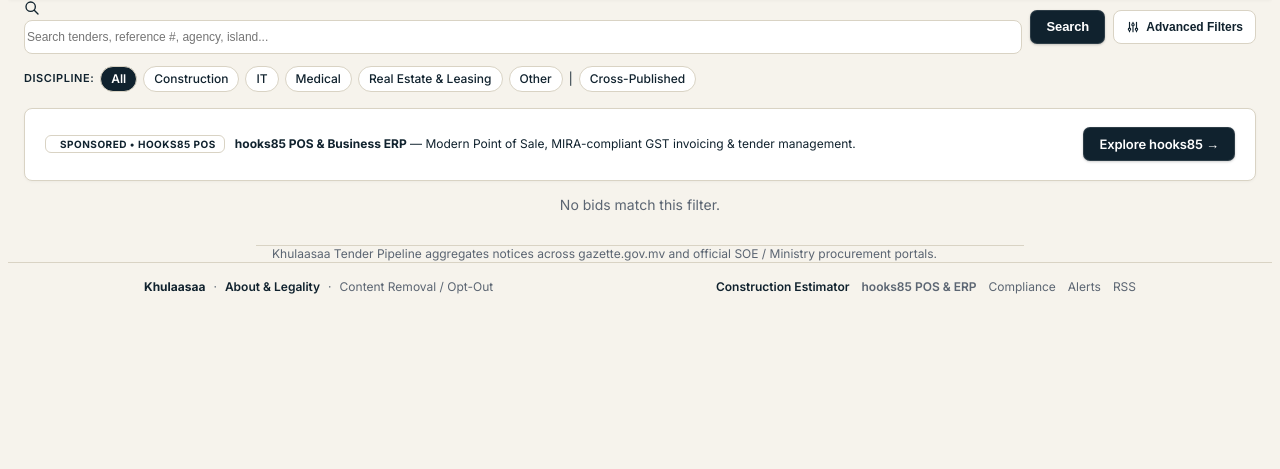
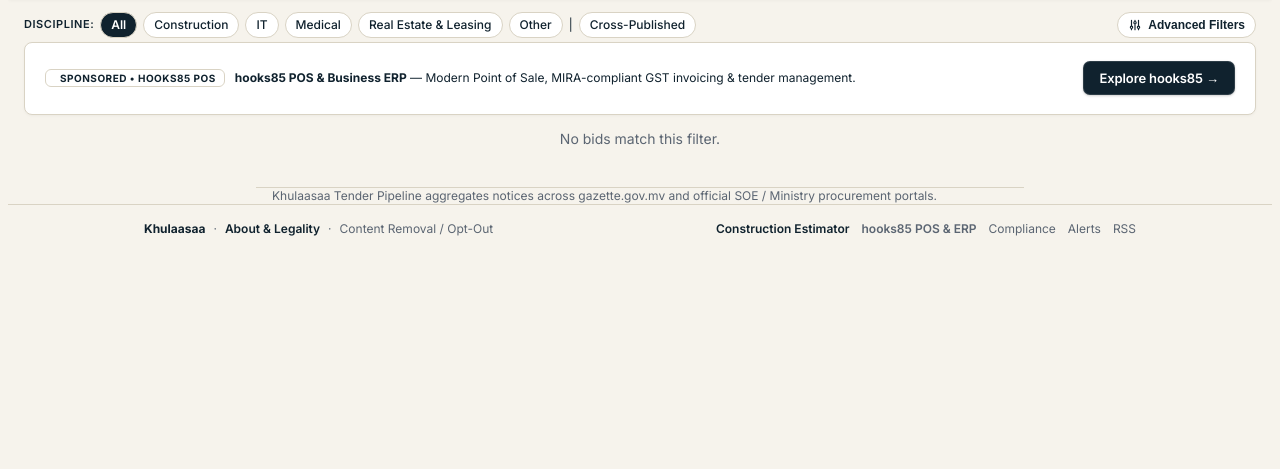
Before and after one commit to Gitrif/khulaasaa, a FastAPI app: page /bids in a window 1280 px wide. Shown: the part 177-646 px from the top of the page. Run offline with FastAPI, Linux system fonts and the light colour scheme; data that the repository does not hold is empty; some libraries are stand-ins or nearby versions.

Commit message:
fix: remove redundant in-page search bar and link appbar search directly to bids stream

```diff
--- a/templates/base.html
+++ b/templates/base.html
@@ -617,9 +617,9 @@
         gSearch.addEventListener('keydown', (e) => {
           if (e.key === 'Enter') {
             const val = gSearch.value.trim();
-            if (val && window.location.pathname !== '/') {
-              window.location.href = '/?q=' + encodeURIComponent(val);
-            }
+            const path = window.location.pathname;
+            const target = (path.startsWith('/bids') || path.startsWith('/jobs')) ? path : '/';
+            window.location.href = target + '?q=' + encodeURIComponent(val);
           }
         });
         const params = new URLSearchParams(window.location.search);
--- a/templates/bids.html
+++ b/templates/bids.html
@@ -21,36 +21,10 @@
   </div>
 </header>
 
-<main class="px-4 py-3 max-w-3xl mx-auto" id="bids-container">
-  <!-- Search Toolbar & Single-Row Filter Chips -->
-  <div class="mb-3">
-    <form method="GET" action="/bids" class="flex items-center gap-2 mb-2">
-      <div class="relative flex-1">
-        <svg class="w-4 h-4 text-slate-400 absolute left-3 top-1/2 -translate-y-1/2 pointer-events-none" fill="none" stroke="currentColor" viewBox="0 0 24 24">
-          <path stroke-linecap="round" stroke-linejoin="round" stroke-width="2" d="M21 21l-6-6m2-5a7 7 0 11-14 0 7 7 0 0114 0z"/>
-        </svg>
-        <input type="text" name="q" value="{{ search_q }}" placeholder="Search tenders, reference #, agency, island..."
-               class="w-full pl-9 pr-3 py-2 text-xs sm:text-sm bg-white border border-hairline rounded-md focus:outline-none focus:border-lagoon shadow-2xs">
-        {% if active_discipline %}<input type="hidden" name="discipline" value="{{ active_discipline }}">{% endif %}
-        {% if active_agency %}<input type="hidden" name="agency" value="{{ active_agency }}">{% endif %}
-        {% if active_nature %}<input type="hidden" name="nature" value="{{ active_nature }}">{% endif %}
-        {% if active_portal %}<input type="hidden" name="portal" value="{{ active_portal }}">{% endif %}
-        {% if cross_listed %}<input type="hidden" name="cross_listed" value="1">{% endif %}
-      </div>
-      <button type="submit" class="source-action-btn">
-        <span class="source-btn-text">Search</span>
-      </button>
-      <button type="button" onclick="openAdvancedFilterModal()" class="px-3 py-2 text-xs font-semibold rounded-md border border-hairline bg-white text-ink hover:bg-slate-50 transition shadow-2xs flex items-center gap-1.5 shrink-0" title="Open Advanced Filters">
-        <svg class="w-3.5 h-3.5 text-slate-500" fill="none" stroke="currentColor" stroke-width="2" viewBox="0 0 24 24"><path stroke-linecap="round" stroke-linejoin="round" d="M12 6V4m0 2a2 2 0 100 4m0-4a2 2 0 110 4m-6 8a2 2 0 100-4m0 4a2 2 0 110-4m0 4v2m0-6V4m6 6v10m6-2a2 2 0 100-4m0 4a2 2 0 110-4m0 4v2m0-6V4"/></svg>
-        <span>Advanced Filters</span>
-        {% if active_agency or active_nature or active_entity_type or active_portal or active_type %}
-          <span class="w-2 h-2 rounded-full bg-lagoon"></span>
-        {% endif %}
-      </button>
-    </form>
-
-    <!-- Single-Row Horizontal Filters: Discipline & Cross-Published -->
-    <div class="flex items-center gap-1.5 overflow-x-auto no-scrollbar py-1 text-xs">
+<main class="px-4 py-2 max-w-3xl mx-auto" id="bids-container">
+  <!-- Single-Row Horizontal Quick Filters & Advanced Filters Trigger -->
+  <div class="flex items-center justify-between gap-2 overflow-x-auto no-scrollbar py-1 text-xs mb-2.5">
+    <div class="flex items-center gap-1.5 shrink-0">
       <span class="text-[11px] font-semibold text-slate-400 uppercase tracking-wider shrink-0 mr-1">Discipline:</span>
       <a href="/bids{% if search_q %}?q={{ search_q }}{% endif %}"
          class="px-2.5 py-1 rounded-full border text-xs font-medium whitespace-nowrap transition {{ 'bg-ink text-white border-ink font-semibold' if not active_discipline else 'bg-white text-slate-600 border-hairline hover:border-slate-400' }}">
@@ -78,6 +52,15 @@
       </a>
       {% endif %}
     </div>
+
+    <!-- Advanced Filters Button (opens modal) -->
+    <button type="button" onclick="openAdvancedFilterModal()" class="px-2.5 py-1 text-xs font-semibold rounded-full border border-hairline bg-white text-ink hover:bg-slate-50 transition shadow-2xs flex items-center gap-1.5 shrink-0 cursor-pointer" title="Open Advanced Filters">
+      <svg class="w-3.5 h-3.5 text-slate-500" fill="none" stroke="currentColor" stroke-width="2" viewBox="0 0 24 24"><path stroke-linecap="round" stroke-linejoin="round" d="M12 6V4m0 2a2 2 0 100 4m0-4a2 2 0 110 4m-6 8a2 2 0 100-4m0 4a2 2 0 110-4m0 4v2m0-6V4m6 6v10m6-2a2 2 0 100-4m0 4a2 2 0 110-4m0 4v2m0-6V4"/></svg>
+      <span>Advanced Filters</span>
+      {% if active_agency or active_nature or active_entity_type or active_portal or active_type %}
+        <span class="w-1.5 h-1.5 rounded-full bg-lagoon"></span>
+      {% endif %}
+    </button>
   </div>
 
   <div class="my-2">
@@ -210,6 +193,19 @@
 </footer>
 
 <script>
+function filterCards(query) {
+  const q = (query || "").toLowerCase().trim();
+  const rows = document.querySelectorAll("#bids-stream .bid-row");
+  rows.forEach(row => {
+    if (!q) {
+      row.style.display = "";
+      return;
+    }
+    const text = row.innerText.toLowerCase();
+    row.style.display = text.includes(q) ? "" : "none";
+  });
+}
+
 function openAdvancedFilterModal() {
   const m = document.getElementById("advancedFilterModal");
   if (m) m.classList.remove("hidden");
```
